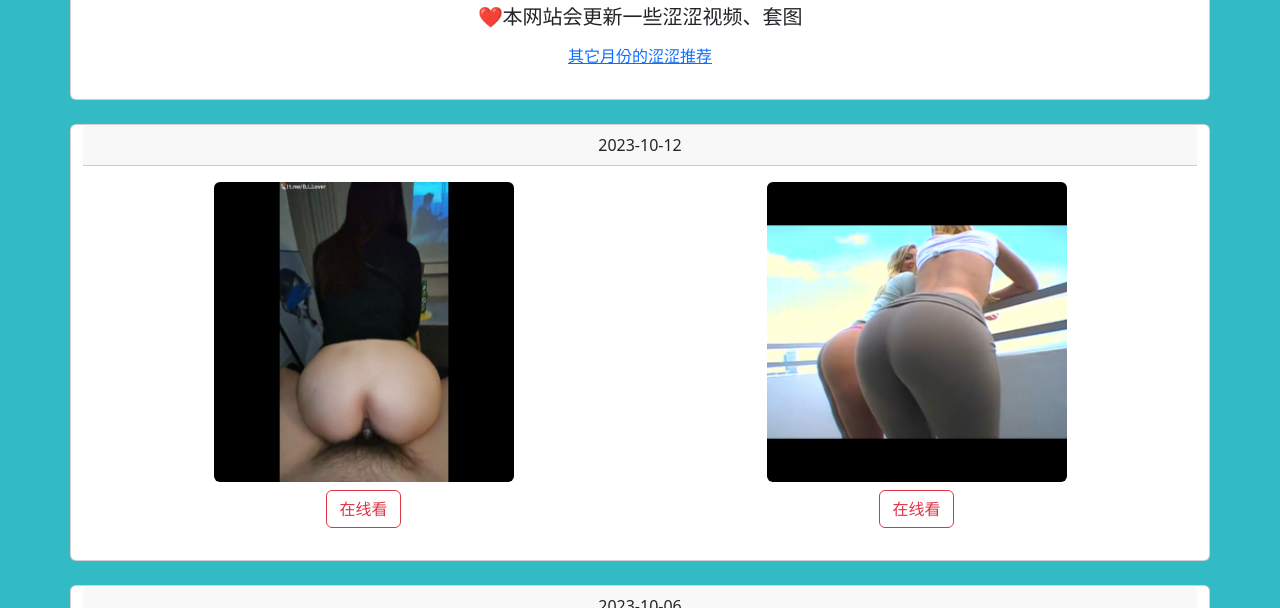
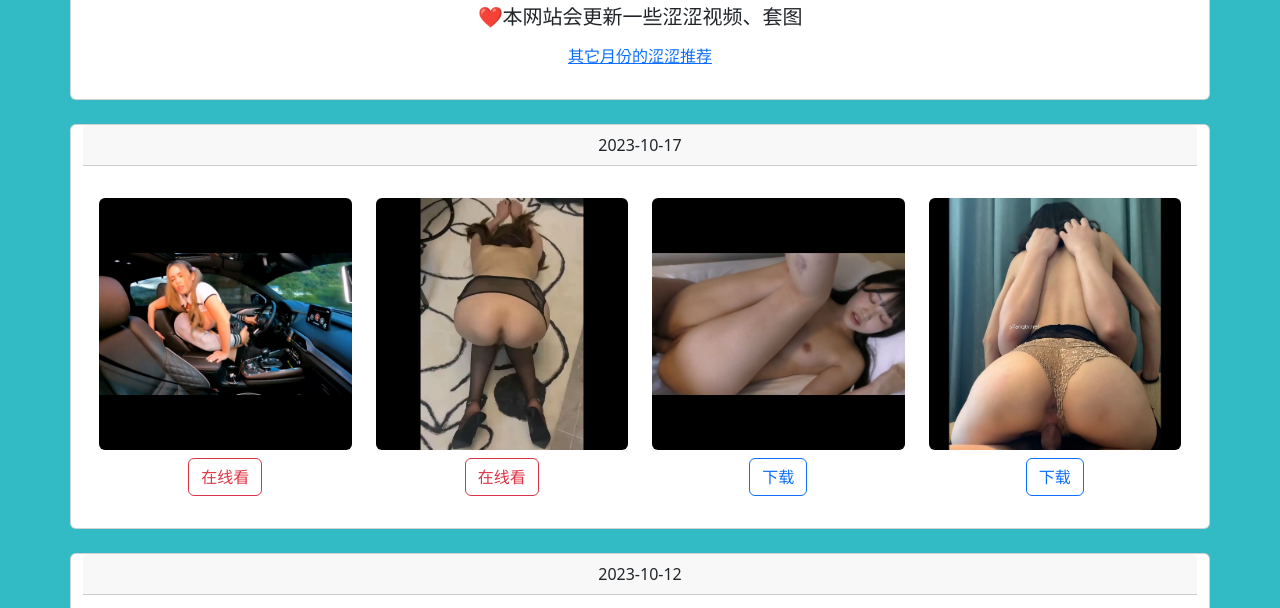
Before and after one commit to Laura-Timothy/BurkeRec1, a plain HTML site: page index.html in a window 1280 px wide. Shown: the part 128-736 px from the top of the page. Drawn offline with nearby package versions, Linux system fonts and the light colour scheme.

Commit message:
Update index.html

```diff
--- a/index.html
+++ b/index.html
@@ -56,6 +56,57 @@
         <br>
 
               <!-- 主体内容开始 -->
+
+              <div class="row">
+                <div class="card">
+                  <div class="card-header">
+                    2023-10-17
+                  </div>
+                  <div class="card-body">
+                    <div class="row">
+                      <div class="col-6 col-lg-3 gy-3">
+                        <figure class="figure">
+                          <img src="pic202310/1017(1).jpg" class="figure-img img-fluid rounded" alt="..." style="width: 300px;">
+                          <figcaption class="figure-caption text-center" >
+                            <a class="btn btn-outline-danger" href="https://files.catbox.moe/82c21m.mp4" target="_blank" role="button">在线看</a>
+                          </figcaption>
+                        </figure>
+                      </div>
+
+                      <div class="col-6 col-lg-3 gy-3">
+                        <figure class="figure">
+                          <img src="pic202310/1017(2).jpg" class="figure-img img-fluid rounded" alt="..." style="width: 300px;">
+                          <figcaption class="figure-caption text-center" >
+                            <a class="btn btn-outline-danger" href="https://files.catbox.moe/qdj7v1.mp4" target="_blank" role="button">在线看</a>
+                          </figcaption>
+                        </figure>
+                      </div>
+
+                      <div class="col-6 col-lg-3 gy-3">
+                        <figure class="figure">
+                          <img src="pic202310/1017(3).jpg" class="figure-img img-fluid rounded" alt="..." style="width: 300px;">
+                          <figcaption class="figure-caption text-center" >
+                            <a class="btn btn-outline-primary" href="https://pixeldrain.com/u/fXvfHA1u" target="_blank" role="button">下载</a>
+                          </figcaption>
+                        </figure>
+                      </div>
+
+                      <div class="col-6 col-lg-3 gy-3">
+                        <figure class="figure">
+                          <img src="pic202310/1017(4).jpg" class="figure-img img-fluid rounded" alt="..." style="width: 300px;">
+                          <figcaption class="figure-caption text-center" >
+                            <a class="btn btn-outline-primary" href="https://pixeldrain.com/u/b9hshbzL" target="_blank" role="button">下载</a>
+                          </figcaption>
+                        </figure>
+                      </div>
+
+                    </div><!-- r1结束 -->
+
+                  </div>
+                </div>
+              </div>
+
+              <br>
 
               <div class="row">
                 <div class="card">
```
